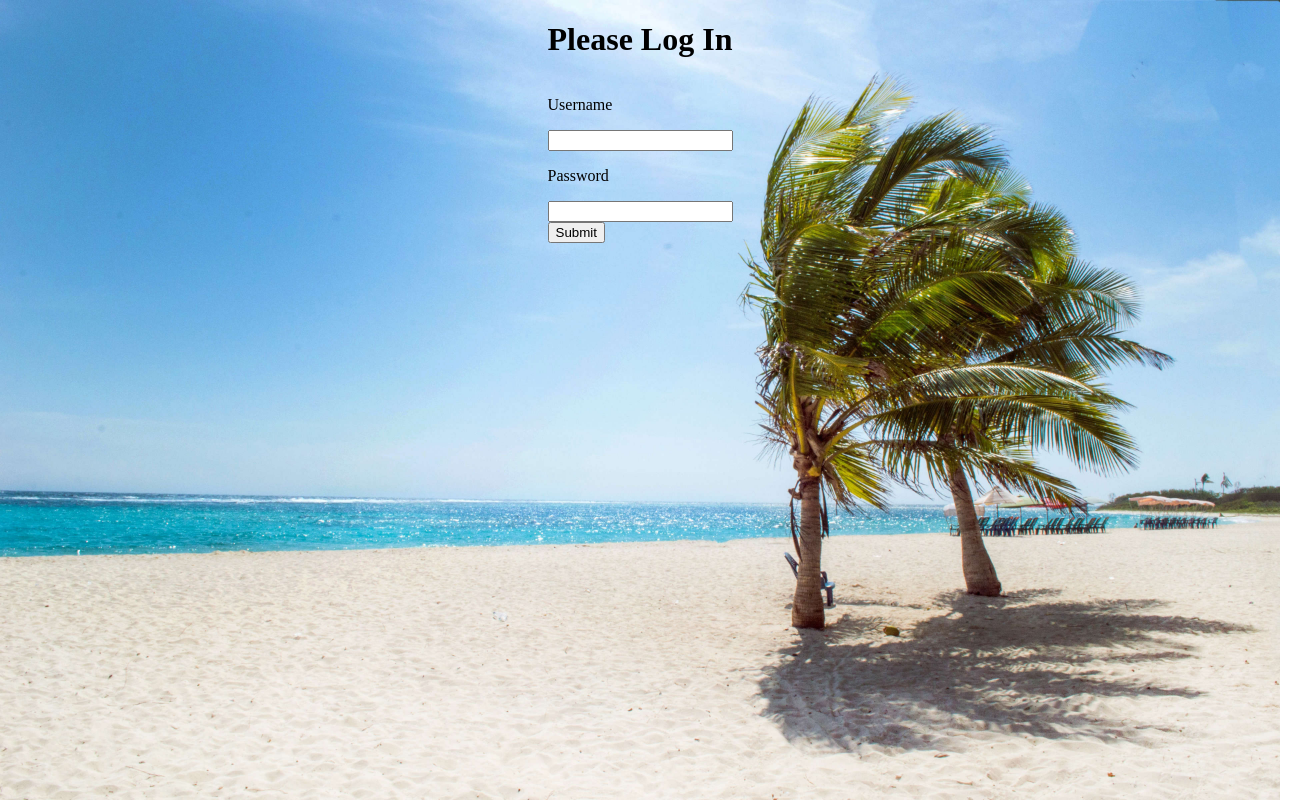
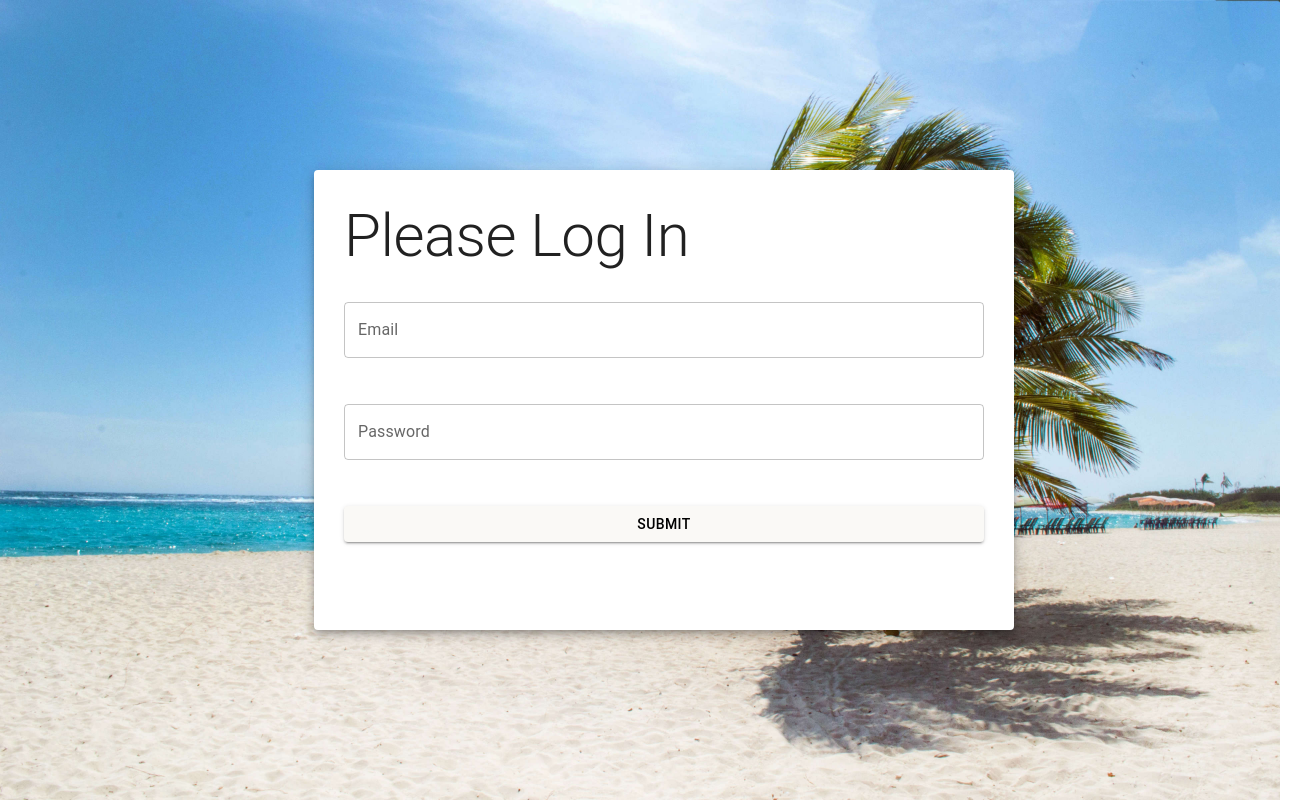
Before and after one commit to DeonLeer/sandle-room-front-end, a React (Create React App) app: page /login in a window 1280 px wide. Shown: the whole page, 1304 px wide, since content can reach past the window. Built offline with nearby package versions, Linux system fonts and the light colour scheme.

Commit message:
made login page MUI, added home nav bar

```diff
--- a/src/App.js
+++ b/src/App.js
@@ -6,19 +6,18 @@ import Home from './components/Home';
 import Preferences from './components/Preferences';
 import Dashboard from './components/Dashboard';
 import useToken from './components/App/useToken';
-import { Container } from '@mui/material';
+import { Container, createTheme, ThemeProvider } from '@mui/material';
 
 // import { createTheme, ThemeProvider } from '@mui/material';
 
-// const theme = createTheme({
-//   components: {
-//     MuiTypography: {
-//       defaultProps: {
-
-//       }
-//     }
-//   }
-// })
+const theme = createTheme({
+  palette: {
+    primary: {
+      main: '#FAF9F6',
+      dark: '#6C603C'
+    }
+  }
+})
 
 
 function App() {
@@ -27,6 +26,7 @@ function App() {
 
   if(!token) {
     return (
+      <ThemeProvider theme={theme}>
         <Container maxWidth={false} sx={{backgroundImage: "url('background-image.jpg')", backgroundSize: "cover", width: '100vw', height: '100vh', padding: '0', margin: '0'}}>
           <BrowserRouter>
             <Routes>
@@ -35,10 +35,12 @@ function App() {
             </Routes>
           </BrowserRouter>
         </Container>
+      </ThemeProvider>
     )
   }
 
   return (
+    <ThemeProvider theme={theme}>
       <Container maxWidth="lg">
         <BrowserRouter>
           <Routes>
@@ -48,6 +50,7 @@ function App() {
           </Routes>
         </BrowserRouter>
       </Container>
+    </ThemeProvider>
   );
 }
 
--- a/src/components/Home.js
+++ b/src/components/Home.js
@@ -1,12 +1,9 @@
 import React from 'react';
 import { Box, Grid, Typography } from '@mui/material'
+import HomeNavBar from './HomeNavBar';
 
 export default function Home() {
   return(
-    <Grid container spacing={2}>
-      <Grid item xs={12}>
-        <Typography variant="h1">Welcome to Sandle Room</Typography>
-      </Grid>
-    </Grid>
+    <HomeNavBar />
   );
 }
--- /dev/null
+++ b/src/components/HomeNavBar.js
@@ -0,0 +1,14 @@
+import { Link } from "react-router-dom";
+
+import { AppBar, Button, Toolbar, Typography } from "@mui/material";
+
+export default function HomeNavBar() {
+    return (
+        <AppBar position="fixed">
+            <Toolbar sx={{display: 'flex', justifyContent: 'space-evenly', color: 'black'}}>
+                <Typography variant="h3" >Welcome to Sandle Room</Typography>
+                <Button variant="contained" href="/login" sx={{color: "#FAF9F6", backgroundColor: "#6C603C"}}>Log In</Button>
+            </Toolbar>
+        </AppBar>
+    )
+}
--- a/src/components/Login/Login.js
+++ b/src/components/Login/Login.js
@@ -2,6 +2,7 @@ import React, { useState } from 'react';
 import PropTypes from 'prop-types';
 
 import './Login.css';
+import { Box, Button, Paper, TextField, Typography } from '@mui/material';
 
 async function loginUser(credentials) {
  return fetch('http://localhost:8080/login', {
@@ -28,22 +29,16 @@ export default function Login({ setToken }) {
   }
 
   return(
-    <div className="login-wrapper">
-      <h1>Please Log In</h1>
-      <form onSubmit={handleSubmit}>
-        <label>
-          <p>Username</p>
-          <input type="text" onChange={e => setUserName(e.target.value)} />
-        </label>
-        <label>
-          <p>Password</p>
-          <input type="password" onChange={e => setPassword(e.target.value)} />
-        </label>
-        <div>
-          <button type="submit">Submit</button>
-        </div>
-      </form>
-    </div>
+    <Box sx={{width: '100vw', height: '100vh', display: 'flex', justifyContent: 'center', alignItems: 'center'}}>
+      <Paper elevation={6} sx={{width: '50%', height: '50%', padding: '30px'}}>
+        <Typography variant="h2">Please Log In</Typography>
+        <Box component="form" onSubmit={handleSubmit} sx={{paddingTop: '30px', height: '60%', display: 'flex', flexDirection: 'column', justifyContent: 'space-between'}}>
+          <TextField label="Email" variant="outlined" onChange={e => setUserName(e.target.value)} />
+          <TextField label="Password" variant="outlined" onChange={e => setPassword(e.target.value)} />
+          <Button variant='contained' sx={{color: 'black'}} type="submit">Submit</Button>
+        </Box>
+      </Paper>
+    </Box>
   )
 }
 
```
Lines whose indentation alone changed are shown as unchanged.
